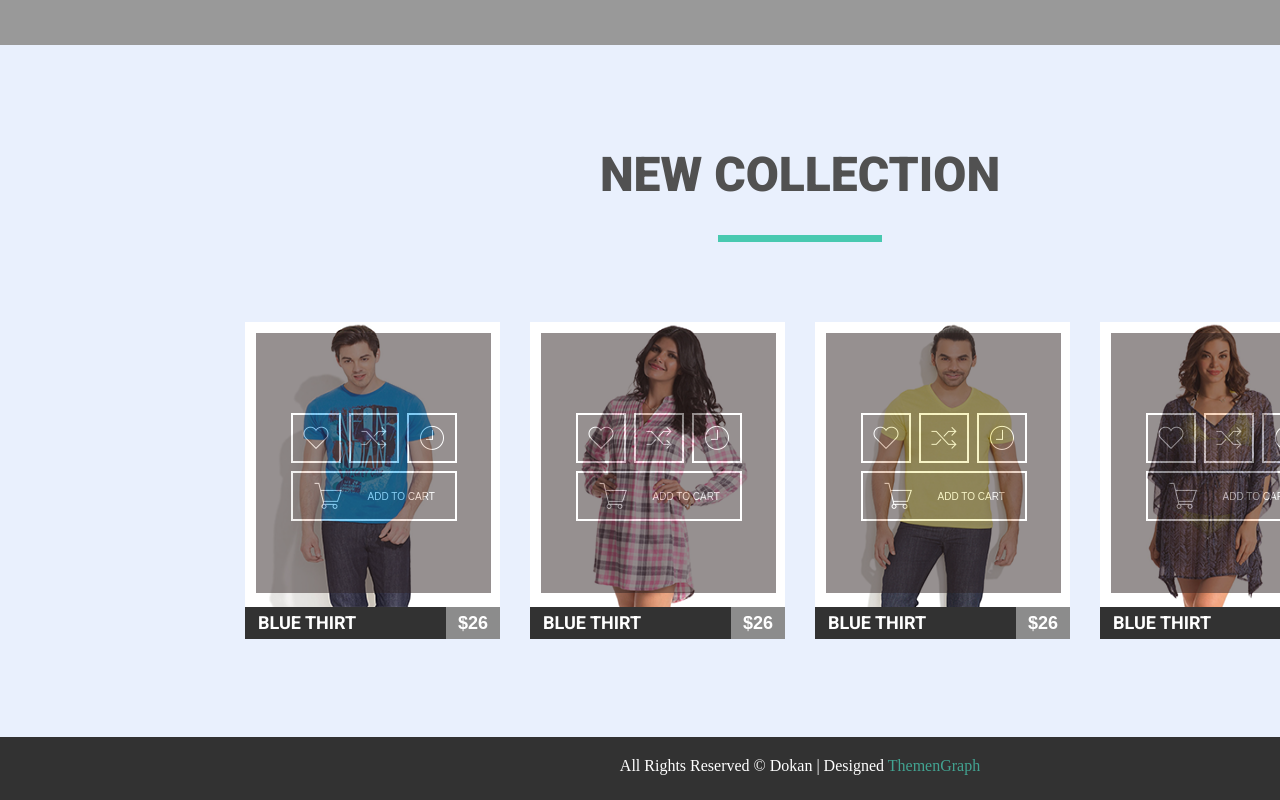
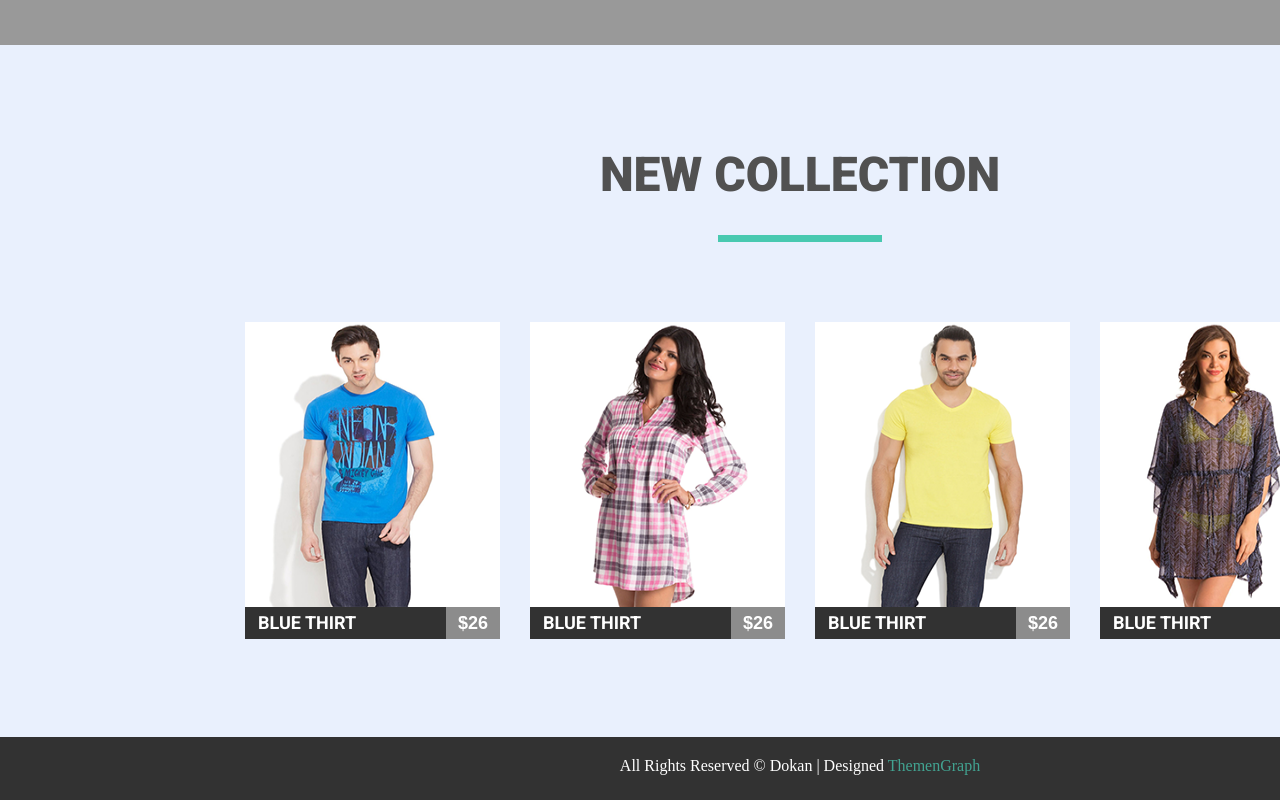
Before and after one commit to Statkevich/goit-fe-course, a plain HTML site: page hw-05/index.html in a window 1280 px wide. Shown: the part 679-1479 px from the top of the page. Drawn offline with Linux system fonts and the light colour scheme.

Commit message:
hw 5 updated

```diff
--- a/hw-05/css/styles.css
+++ b/hw-05/css/styles.css
@@ -1,5 +1,5 @@
 
-/* header*/
+/* header********************************************************************************/
 .header-menu {
 	padding-top: 43px;
 }
@@ -38,7 +38,7 @@
 }
 
 
-/*first section class="first-section"< Affordable paris tours >*/
+/*first section class="first-section"< image / Affordable paris tours >*********************/
 .first-section {
 	position: relative;
 	background-image: url("../img/bg.png");
@@ -83,7 +83,6 @@
 	 text-transform: uppercase;
 }
 
-
 @keyframes word {
     50%  {color:#ffffff;}
     100%  {color:#ff7200;}
@@ -95,7 +94,6 @@
     animation-duration: 1s;
     animation-iteration-count: infinite;
 }
-
 
 .button {
 	background-color: #55a290;
@@ -121,7 +119,6 @@
 	background-color: rgba(0, 0, 0, 0.4);
 	z-index: 2;
 }
-
 
 /*second secton_ products & prices*************************************************************************************/
 .second-section {
@@ -164,6 +161,7 @@
 
 .collection-item-wrapper {
 	position: relative;
+
 }
 
 .collection-item {
@@ -210,15 +208,14 @@
     background-color: #7fd9c7;
 }
 
-
 /*hidden pannel**************************************************************************************************/
 
 .hidden-container{
-  /*	visibility: hidden; */
+  	visibility: hidden;
    	width: 235px;
   	height: 260px;
- 	background-color: #2f2323;
-  	opacity: 0.5;
+ 	background-color: #737373;
+    opacity: 0.5;
  	position: absolute;
  	top: 11px;
  	left: 11px;
@@ -253,44 +250,50 @@
  }
 
 .icons:hover {
-	transform: scale(1.1);
-	background-color: #1abc9c;
+	color: #ffffff;
+	background: #1abc9c;
     opacity: 1;
-    font-size: 30px;
-  	color: #ffffff;
     border: transparent;
 }
 
 .icon-link {
 	color: #ffffff;
+
 }
 
-.icons:hover .icon-link {
-	color: #1abc9c;
+.icon-link:hover {
+	color: #ffffff;
+}
+
+/* cart container **************************************************/
+.icon-cart-box {
+    border-color: #ffffff;
+ 	border-style: solid;
+  	color: #ffffff;
+ 	width: 166px;
+ 	height: 50px;
+ 	margin-top: 7px;
+ 	background: none;
+ }
+
+.icon-cart-box:hover  {
+   background: #323232;
+   opacity: 1;
 }
 
 .icon-link-cart {
-	display: flex;
-	justify-content: space-around;
 	color: #ffffff;
+	font-size: 30px;
+	text-align: center;
 }
 
-.icon-cart-text {
-	font-size: 10px;
+ .icon-cart-text {
+	display: inline-block;
+	font-size: 14px;
 	color: #ffffff;
-	font-family: "Roboto-light", sans-serif;
+	font-family: "OpenSans", sans-serif;
 	text-transform: uppercase;
 }
-
-.cart-box {
-	display: inline-block;
-	color: #ffffff;
-	width: 166px;
-	margin-left: 0;
-	margin-top: 8px;
-	box-sizing: border-box;
-}
-
 
 /*footer *****************************************************************************************/
 .footer-info {
--- a/hw-05/index.html
+++ b/hw-05/index.html
@@ -79,14 +79,12 @@
 											</a>
 										</button>
 									</li>
-									<li class="list-icons">
-										<div class="cart">
-											<button class="icons cart-box">
+									<li class="list-icons-cart">
+										<button class="icon-cart-box">
 									 		<a href="#" class="icon-link-cart"><i class="pe-7s-cart"></i>
 												<p class="icon-cart-text">Add to cart</p>
 											</a>
 										</button>
-										</div>
 									</li>
 								</ul>
 							</div>
@@ -123,14 +121,12 @@
 											</a>
 										</button>
 									</li>
-									<li class="list-icons">
-										<div class="cart">
-											<button class="icons cart-box">
+									<li class="list-icons-cart">
+										<button class="icon-cart-box">
 									 		<a href="#" class="icon-link-cart"><i class="pe-7s-cart"></i>
 												<p class="icon-cart-text">Add to cart</p>
 											</a>
 										</button>
-										</div>
 									</li>
 								</ul>
 							</div>
@@ -167,14 +163,12 @@
 											</a>
 										</button>
 									</li>
-									<li class="list-icons">
-										<div class="cart">
-											<button class="icons cart-box">
+									<li class="list-icons-cart">
+										<button class="icon-cart-box">
 									 		<a href="#" class="icon-link-cart"><i class="pe-7s-cart"></i>
 												<p class="icon-cart-text">Add to cart</p>
 											</a>
 										</button>
-										</div>
 									</li>
 								</ul>
 							</div>
@@ -211,14 +205,12 @@
 											</a>
 										</button>
 									</li>
-									<li class="list-icons">
-										<div class="cart">
-											<button class="icons cart-box">
+									<li class="list-icons-cart">
+										<button class="icon-cart-box">
 									 		<a href="#" class="icon-link-cart"><i class="pe-7s-cart"></i>
 												<p class="icon-cart-text">Add to cart</p>
 											</a>
 										</button>
-										</div>
 									</li>
 								</ul>
 							</div>
```
Lines whose indentation alone changed are shown as unchanged.
